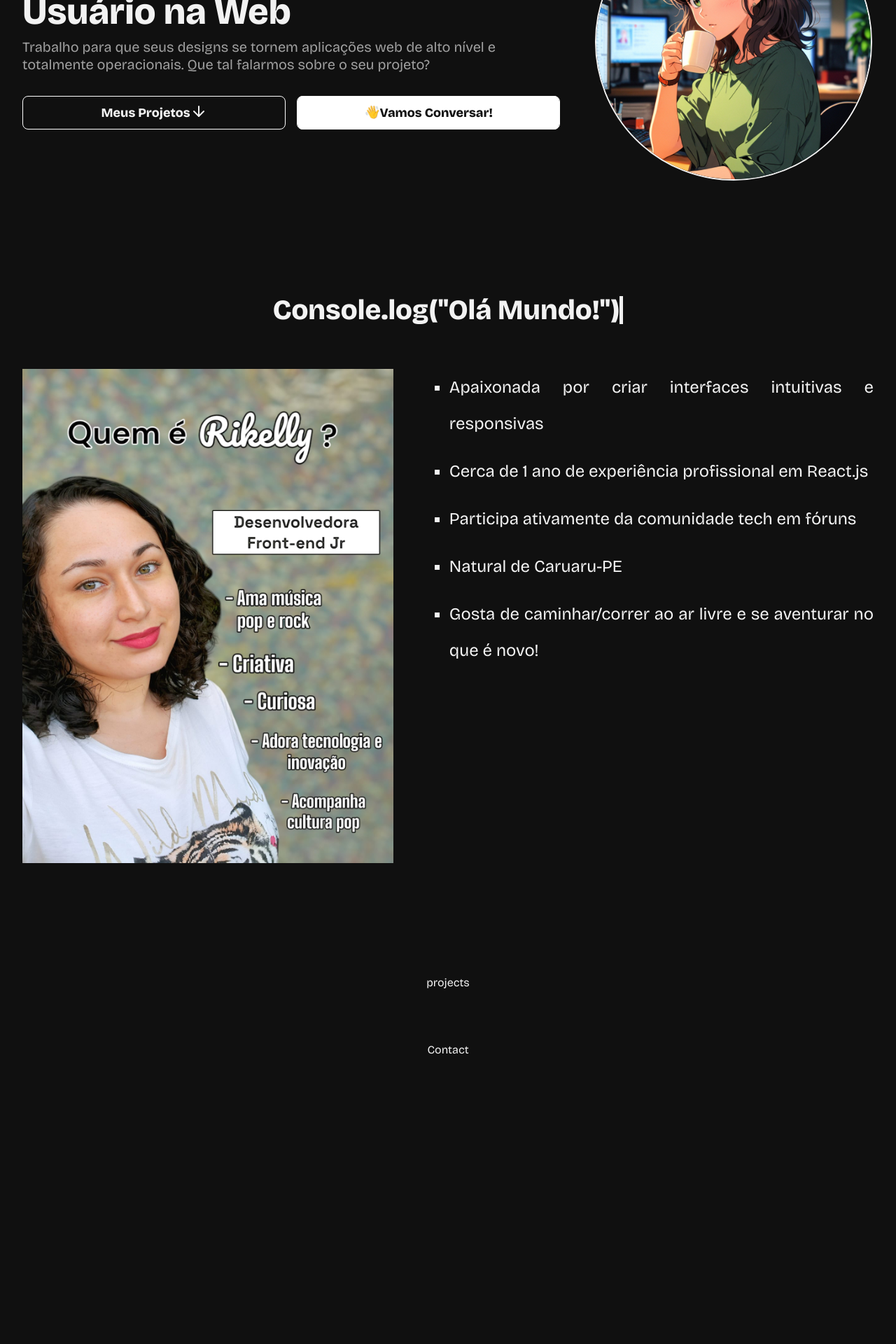
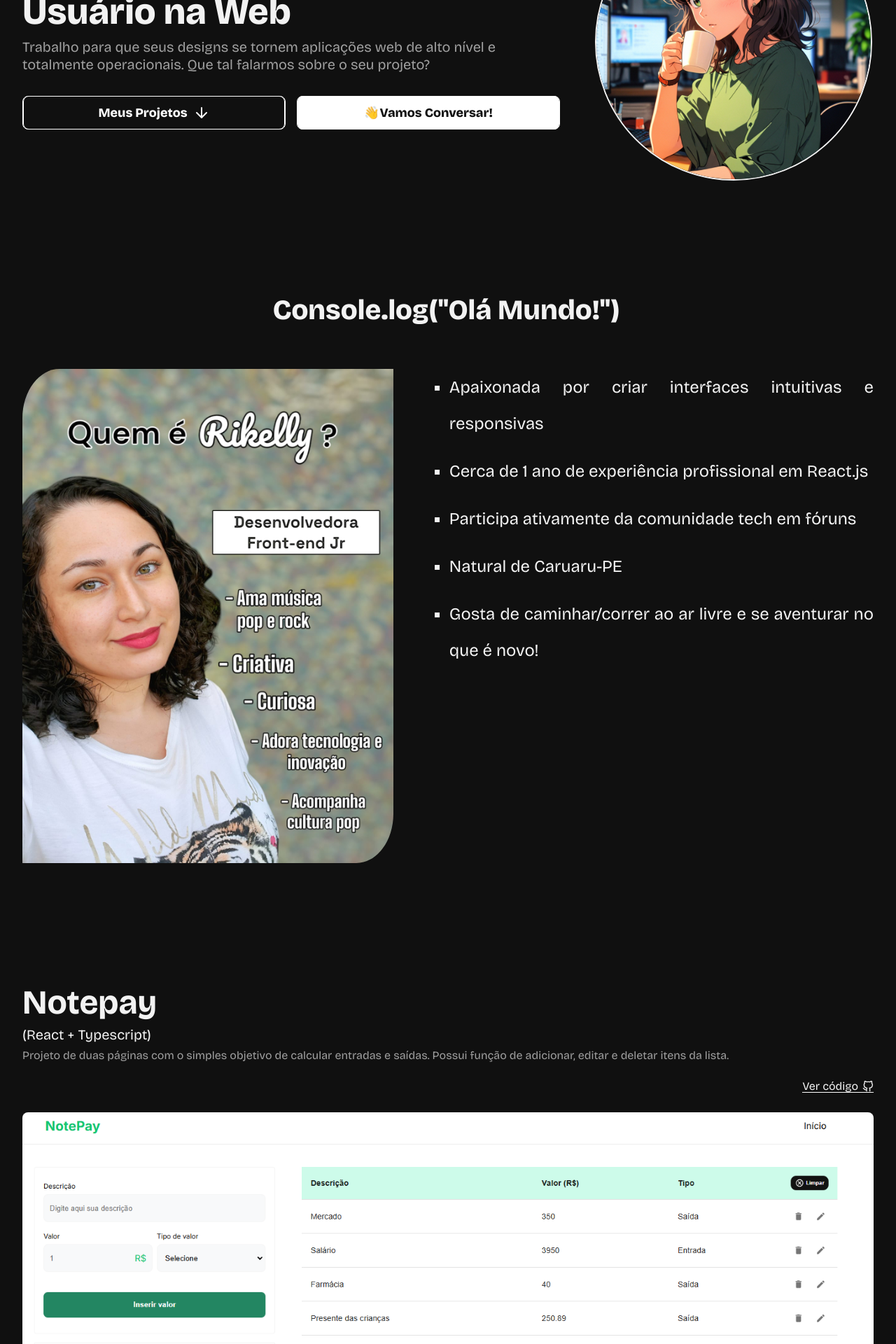
Before and after one commit to rikellyh/portfolio, a React (Vite) app: page / in a window 1280 px wide. Shown: the part 300-2220 px from the top of the page at 70% size. Before the commit the page ends 1809 px from the top, so only its background shows below. Built offline with nearby package versions, Linux system fonts and the light colour scheme.

Commit message:
feat(Projects): finish projects section with media queries/fix: style of the other sections

```diff
--- a/src/components/Sections/About/about.css
+++ b/src/components/Sections/About/about.css
@@ -5,7 +5,6 @@
   text-align: center;
 
   margin-top: 5rem;
-  margin-bottom: 5rem;
   gap: 1.5rem;
 }
 
@@ -37,6 +36,10 @@
   flex-direction: column;
   align-items: center;
   gap: 2rem;
+}
+
+.about__wrapper--img img {
+  border-radius: 10% 0%;
 }
 
 @keyframes cursor {
--- a/src/components/Sections/Home/Home.tsx
+++ b/src/components/Sections/Home/Home.tsx
@@ -15,10 +15,10 @@ export const Home: React.FC<HomeProps> = ({ isMobileMenuOpen }) => {
         </p>
         <div className="home__profile--hyperlink">
           <div className="home__profile--hyperlink--div">
-            <a href="#projects">Meus Projetos</a>
-            <div>
+            <a href="#projects" id="projectsBtn">
+              Meus Projetos
               <ArrowDown />
-            </div>
+            </a>
           </div>
           <div className="home__profile--hyperlink--div">
             <a href="#contact">
--- a/src/components/Sections/Home/home.css
+++ b/src/components/Sections/Home/home.css
@@ -50,6 +50,20 @@
   font-size: 1.125rem;
   border-radius: 0.5rem;
   cursor: pointer;
+}
+
+#projectsBtn {
+  width: 100%;
+  padding: 1rem;
+  gap: 0.5rem;
+
+  display: inline-flex;
+  align-items: center;
+  justify-content: center;
+
+  background-color: var(--background);
+  color: #ffff;
+  border: 1px solid #ffff;
 }
 
 .home__profile--hyperlink a:last-child {
--- a/src/components/Sections/Projects/Projects.tsx
+++ b/src/components/Sections/Projects/Projects.tsx
@@ -1,3 +1,32 @@
+import { GitHub } from "react-feather";
+
+import ProjectPicture from "../../../assets/img/notepay-img.png";
+import "./projects.css";
+
 export const Projects = () => {
-  return <div>projects</div>;
+  return (
+    <div className="projects__wrapper">
+      <div className="projects__wrapper--description">
+        <div>
+          <h1>Notepay</h1>
+          <span>(React + Typescript)</span>
+        </div>
+        <p>
+          Projeto de duas páginas com o simples objetivo de calcular entradas e
+          saídas. Possui função de adicionar, editar e deletar itens da lista.
+        </p>
+      </div>
+      <div className="projects__wrapper--redirect">
+        <a href="https://github.com/rikellyh/notePay" target="_blank">
+          Ver código
+          <GitHub size={16} />
+        </a>
+      </div>
+      <div className="projects__wrapper--project">
+        <a href="https://github.com/rikellyh/notePay" target="_blank">
+          <img src={ProjectPicture} alt="project notepay print" />
+        </a>
+      </div>
+    </div>
+  );
 };
--- /dev/null
+++ b/src/components/Sections/Projects/projects.css
@@ -0,0 +1,93 @@
+.projects__wrapper {
+  display: flex;
+  flex-direction: column;
+  align-items: baseline;
+
+  margin-top: 5rem;
+  margin-bottom: 5rem;
+  gap: 1rem;
+}
+
+.projects__wrapper--description {
+  display: flex;
+  flex-direction: column;
+  align-items: flex-start;
+  text-align: start;
+  gap: 0.75rem;
+}
+
+.projects__wrapper--description h1 {
+  font-size: 2rem;
+  font-weight: bold;
+  line-height: 2.5rem;
+}
+
+.projects__wrapper--description span {
+  font-size: 0.875rem;
+}
+
+.projects__wrapper--description p {
+  font-size: 0.75rem;
+  line-height: 1rem;
+  text-align: justify;
+  color: #ffffff99;
+}
+
+.projects__wrapper--redirect {
+  width: 100%;
+  text-align: right;
+  font-size: 0.75rem;
+
+  a {
+    display: inline-flex;
+    align-items: center;
+    gap: 0.375rem;
+    border-bottom: 1px solid #ffff;
+  }
+}
+
+.projects__wrapper--project img {
+  border-radius: 0.5rem;
+}
+
+@media (min-width: 850px) {
+  .projects__wrapper--description h1 {
+    font-size: 2.5rem;
+    line-height: 3.5rem;
+  }
+
+  .projects__wrapper--description span {
+    font-size: 1rem;
+  }
+
+  .projects__wrapper--description p,
+  .projects__wrapper--redirect a {
+    font-size: 0.875rem;
+  }
+}
+
+@media (min-width: 1000px) {
+  .projects__wrapper {
+    gap: 1.75rem;
+  }
+
+  .projects__wrapper--description h1 {
+    font-size: 3rem;
+    line-height: 4.5rem;
+  }
+
+  .projects__wrapper--description span {
+    font-size: 1.25rem;
+  }
+
+  .projects__wrapper--description p,
+  .projects__wrapper--redirect a {
+    font-size: 1rem;
+  }
+}
+
+@media (min-width: 1200px) {
+  .projects__wrapper {
+    max-width: 78rem;
+  }
+}
```
Also changed, not shown: src/assets/img/notepay-img.png (added).
